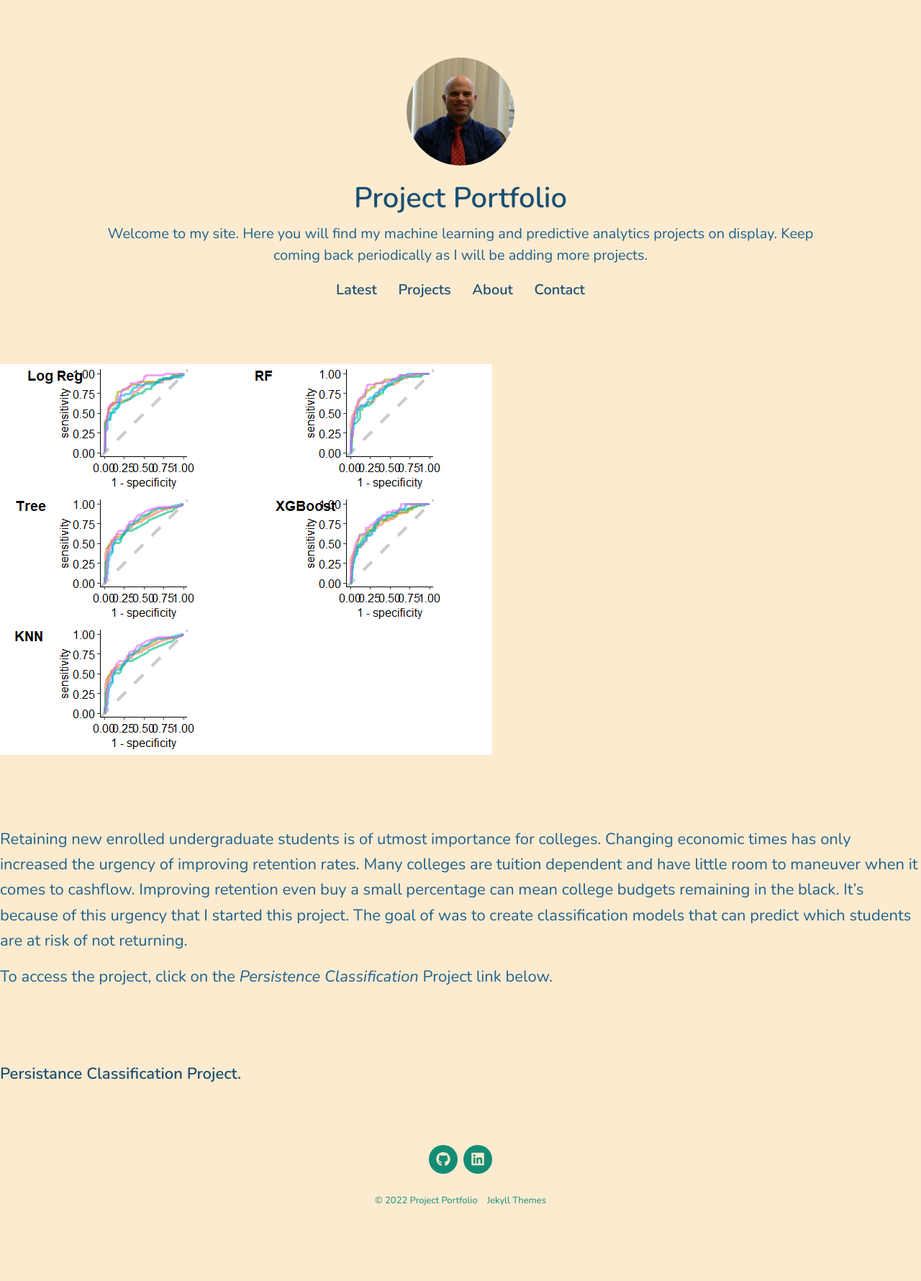
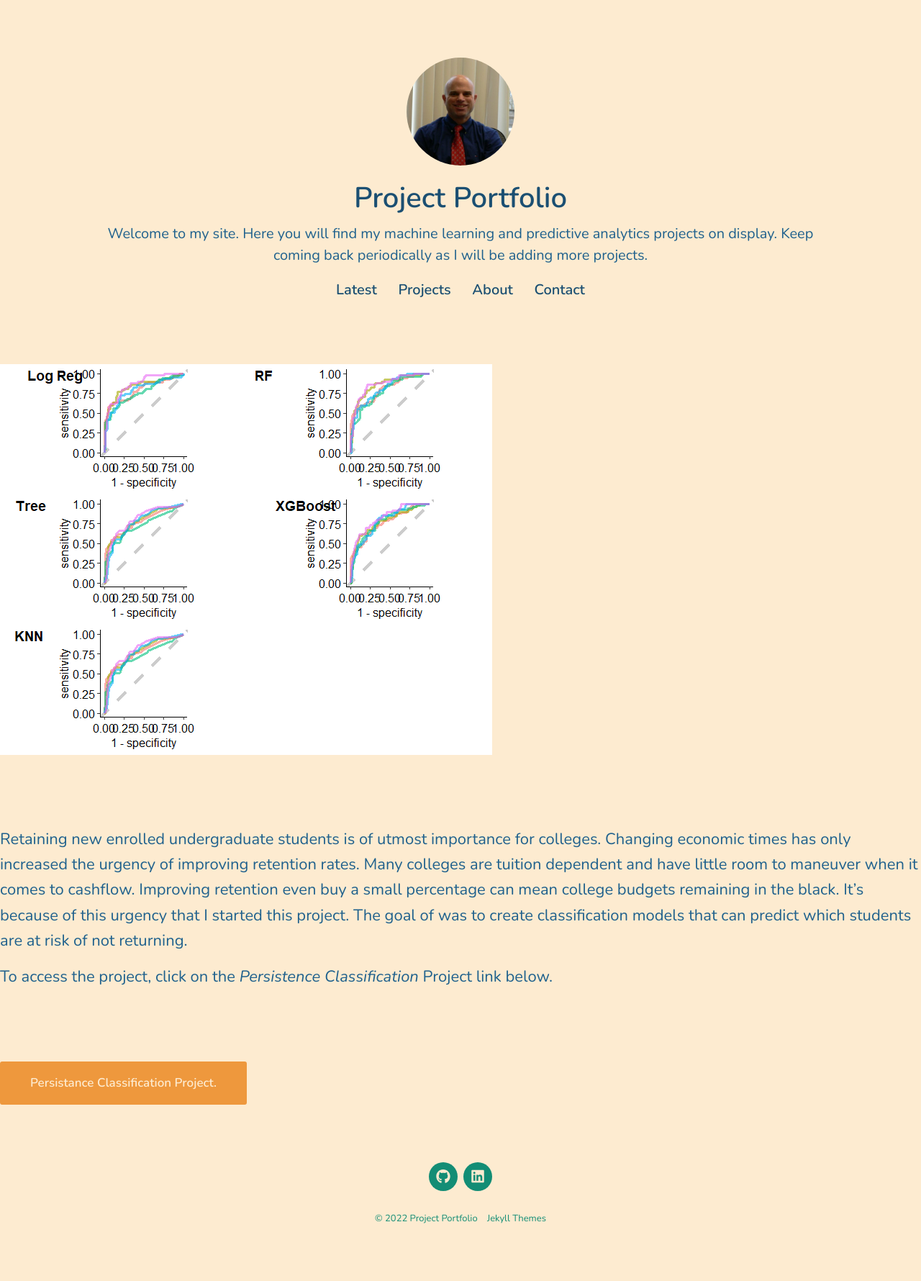
Before and after one commit to franklauder/franklauder.github.io, a Jekyll site: the page built from _posts/2021-05-10-new-persist.md, in a window 1280 px wide. Shown: the whole page at 72% size. Built offline with Jekyll 4.4.1, drawn with Linux system fonts in a browser that asks for light colours; nearby versions of some CDN libraries; before the commit the page ends 1755 px from its top, so only the background shows below that.

Commit message:
text edits

```diff
--- a/_posts/2021-05-10-new-persist.md
+++ b/_posts/2021-05-10-new-persist.md
@@ -32,4 +32,4 @@ To access the project, click on the *Persistence Classification* Project link be
 
 
 
- <a href="https://franklauder.github.io/persist/newUnder.htm">Persistance Classification Project.</a>
+ <a href="https://franklauder.github.io/persist/newUnder.htm" class="button button--large">Persistance Classification Project.</a>
```
Also changed, not shown: _pages/about.md (+2 -2 lines).
